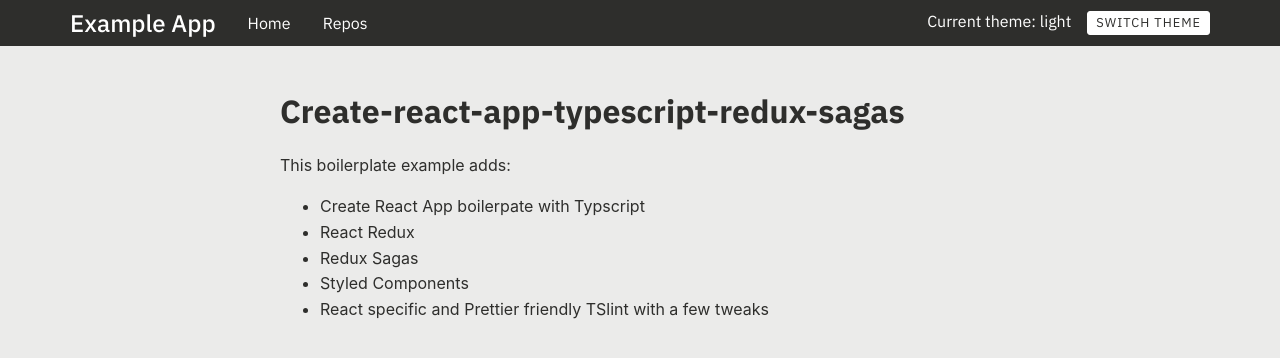
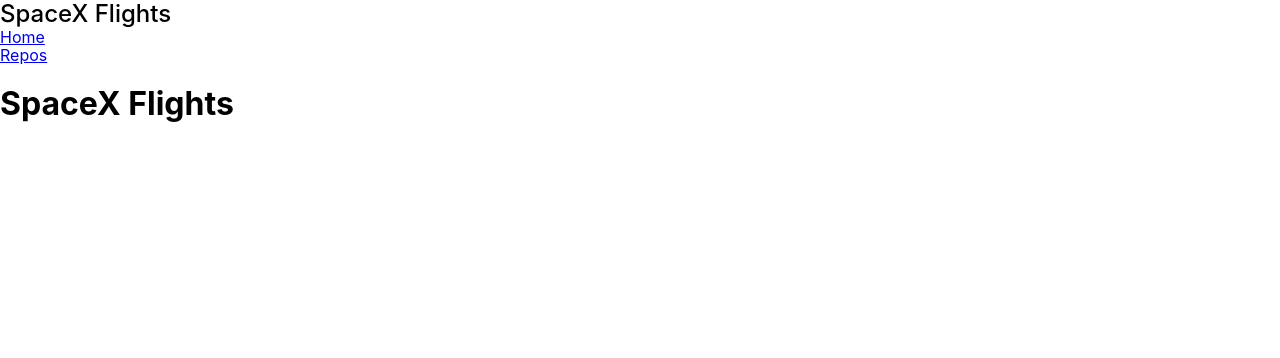
Before and after one commit to RobEasthope/spacex-flights, a React (Create React App) app: page / in a window 1280 px wide. Shown: the top 358 px of the page. Built offline with nearby package versions, Linux system fonts and the light colour scheme.

Commit message:
Strip back app to barebones

```diff
--- /dev/null
+++ b/src/components/Title.tsx
@@ -0,0 +1,8 @@
+import styled from "styled-components";
+
+const Title = styled.h2`
+  margin: 0;
+  font-weight: 500;
+`;
+
+export default Title;
--- a/src/components/layout/Container.tsx
+++ /dev/null
@@ -1,17 +0,0 @@
-import styled from "styled-components";
-
-const Container = styled("div")`
-  margin: 0 auto;
-  width: 100%;
-  max-width: 720px;
-
-  @media (min-width: 992px) {
-    max-width: 960px;
-  }
-
-  @media (min-width: 1200px) {
-    max-width: 1140px;
-  }
-`;
-
-export default Container;
--- a/src/components/layout/Header.tsx
+++ b/src/components/layout/Header.tsx
@@ -1,112 +1,23 @@
 import * as React from "react";
 import { NavLink } from "react-router-dom";
-import styled from "styled-components";
-import LayoutContainer from "../../containers/LayoutContainer";
-import Container from "./Container";
-import palette from "../../styles/palette";
+
+import Title from "../Title";
 
 interface HeaderProps {
   title: string;
 }
 
 const Header: React.SFC<HeaderProps> = ({ title }) => (
-  <Wrapper>
-    <HeaderInner>
-      <HeaderLeft>
-        <Title>{title}</Title>
-      </HeaderLeft>
-      <HeaderNav>
-        <HeaderNavLink exact={true} to="/">
-          Home
-        </HeaderNavLink>
-        <HeaderNavLink to="/repos">Repos</HeaderNavLink>
-      </HeaderNav>
-      <HeaderRight>
-        <LayoutContainer>
-          {({ theme, setTheme }) => (
-            <React.Fragment>
-              <CurrentTheme>Current theme: {theme}</CurrentTheme>
-              <ThemeSwitcherButton
-                onClick={() => setTheme(theme === "light" ? "dark" : "light")}
-              >
-                Switch theme
-              </ThemeSwitcherButton>
-            </React.Fragment>
-          )}
-        </LayoutContainer>
-      </HeaderRight>
-    </HeaderInner>
-  </Wrapper>
+  <div>
+    <Title>{title}</Title>{" "}
+    <NavLink exact={true} to="/">
+      Home
+    </NavLink>
+    <br />
+    <NavLink exact={true} to="/repos">
+      Repos
+    </NavLink>
+  </div>
 );
 
 export default Header;
-
-const Wrapper = styled("header")`
-  padding: 0.5rem 1.5rem;
-  background-color: ${palette.highlight};
-  color: white;
-  font-family: "IBM Plex Sans", -apple-system, BlinkMacSystemFont, Segoe UI,
-    Roboto, Oxygen, Ubuntu, Cantarell, Fira Sans, Droid Sans, Helvetica Neue,
-    Arial, sans-serif;
-`;
-
-const HeaderInner = styled(Container)`
-  display: flex;
-  flex-direction: column;
-  align-items: center;
-  justify-content: space-between;
-
-  @media (min-width: 992px) {
-    flex-direction: row;
-  }
-`;
-
-const HeaderLeft = styled("div")`
-  padding-right: 1rem;
-`;
-
-const HeaderNav = styled("nav")`
-  flex: 1 1 auto;
-  margin: 1rem 0;
-
-  @media (min-width: 992px) {
-    margin: 0;
-  }
-`;
-
-const HeaderNavLink = styled(NavLink)`
-  margin: 0 1rem;
-`;
-
-const HeaderRight = styled("div")`
-  padding-left: 1rem;
-`;
-
-const Title = styled.h2`
-  margin: 0;
-  font-weight: 500;
-`;
-
-const CurrentTheme = styled.span`
-  margin-right: 1rem;
-`;
-
-const ThemeSwitcherButton = styled.button`
-  display: inline-block;
-  padding: 0.25rem 0.5rem;
-  border: 1px solid #ffffff;
-  border-radius: 3px;
-  background-color: #ffffff;
-  color: ${palette.highlight};
-  font-size: 0.8rem;
-  text-transform: uppercase;
-  letter-spacing: 1px;
-  cursor: pointer;
-  transition: all 0.3s ease;
-
-  &:hover,
-  &:focus {
-    background-color: transparent;
-    color: #ffffff;
-  }
-`;
--- a/src/components/layout/Page.tsx
+++ /dev/null
@@ -1,11 +0,0 @@
-import styled from "styled-components";
-
-const Page = styled("div")`
-  display: flex;
-  flex-direction: row;
-  flex: 1 1 auto;
-  padding: 1.5rem;
-  padding-bottom: 3rem;
-`;
-
-export default Page;
--- a/src/components/layout/Root.tsx
+++ b/src/components/layout/Root.tsx
@@ -1,25 +1,9 @@
 import * as React from "react";
-import styled from "styled-components";
-
-import brandColours from "../../styles/palette";
 
 interface RootProps {
   className?: string;
 }
 
-const Root: React.SFC<RootProps> = ({ children }) => (
-  <Wrapper>{children}</Wrapper>
-);
+const Root: React.SFC<RootProps> = ({ children }) => <div>{children}</div>;
 
 export default Root;
-
-const Wrapper = styled("div")`
-  display: flex;
-  flex-direction: column;
-  width: 100%;
-  min-height: 100vh;
-  background-color: #ebebea;
-  color: #2e2e2c;
-  font-family: -apple-system, BlinkMacSystemFont, Segoe UI, Roboto, Oxygen,
-    Ubuntu, Cantarell, Fira Sans, Droid Sans, Helvetica Neue, Arial, sans-serif;
-`;
--- a/src/index.tsx
+++ b/src/index.tsx
@@ -7,8 +7,6 @@
 import App from "./App";
 import configureStore from "./configureStore";
 import * as serviceWorker from "./serviceWorker";
-
-import "typeface-ibm-plex-sans";
 
 const history = createBrowserHistory();
 
--- a/src/pages/Home/Home.tsx
+++ b/src/pages/Home/Home.tsx
@@ -1,33 +1,5 @@
 import * as React from "react";
-import styled from "styled-components";
-import Container from "../../components/layout/Container";
-import Page from "../../components/layout/Page";
-import palette from "../../styles/palette";
 
-export default () => (
-  <Page>
-    <Container>
-      <PageContent>
-        <h1>Create-react-app-typescript-redux-sagas</h1>
-        <p>This boilerplate example adds:</p>
-        <ul>
-          <li>Create React App boilerpate with Typscript</li>
-          <li>React Redux</li>
-          <li>Redux Sagas</li>
-          <li>Styled Components</li>
-          <li>React specific and Prettier friendly TSlint with a few tweaks</li>
-        </ul>
-      </PageContent>
-    </Container>
-  </Page>
-);
+const Home = () => <h1>SpaceX Flights</h1>;
 
-const PageContent = styled.article`
-  max-width: 720px;
-  margin: 0 auto;
-  line-height: 1.6;
-
-  a {
-    color: ${palette.highlight};
-  }
-`;
+export default Home;
--- a/src/pages/repos/index.tsx
+++ b/src/pages/repos/index.tsx
@@ -1,13 +1,9 @@
 import moment from "moment";
 import * as React from "react";
 import { connect } from "react-redux";
-import { Link } from "react-router-dom";
 
-import styled from "styled-components";
 import LoadingOverlay from "../../components/data/LoadingOverlay";
 import LoadingOverlayInner from "../../components/data/LoadingOverlayInner";
-import Container from "../../components/layout/Container";
-import Page from "../../components/layout/Page";
 
 import { Dispatch } from "redux";
 import { ApplicationState, ConnectedReduxProps } from "../../store";
@@ -42,8 +38,7 @@
     const { loading } = this.props;
 
     return (
-      <Page>
-        <Container>
+      <div>
         {loading && (
           <LoadingOverlay>
             <LoadingOverlayInner>LOADING</LoadingOverlayInner>
@@ -51,8 +46,7 @@
         )}
 
         {this.renderRepoInfo(this.props.data)}
-        </Container>
-      </Page>
+      </div>
     );
   }
 
--- a/src/routes.tsx
+++ b/src/routes.tsx
@@ -17,7 +17,7 @@
 
 const Routes: React.SFC = () => (
   <Root>
-    <Header title="Example App" />
+    <Header title="SpaceX Flights" />
     <Switch>
       <Route exact={true} path="/" component={IndexPage} />
       <Route path="/repos" component={ReposPage} />
--- a/src/styles/GlobalStyles.ts
+++ b/src/styles/GlobalStyles.ts
@@ -1,52 +1,7 @@
 import { createGlobalStyle } from "styled-components";
 
 export const GlobalStyles = createGlobalStyle`
-  body {
-    width: 100%;
-    overflow-x: hidden;
-    overflow-y: scroll;
-  }
 
-  h1,
-  h2,
-  h3,
-  h4 {
-    margin-bottom: 0.5rem;
-    font-family: "IBM Plex Sans", -apple-system, BlinkMacSystemFont, Segoe UI,
-      Roboto, Oxygen, Ubuntu, Cantarell, Fira Sans, Droid Sans, Helvetica Neue,
-      Arial, sans-serif;
-    line-height: 1.25;
-  }
-
-  a {
-    color: inherit;
-    text-decoration: none;
-
-    &:hover,
-    &:focus {
-      text-decoration: underline;
-    }
-  }
-
-  img {
-    max-width: 100%;
-    position: relative;
-    vertical-align: middle;
-  }
-
-  figure {
-    margin: 2rem 0;
-  }
-
-  figcaption {
-    font-size: 80%;
-  }
-
-  table {
-    width: 100%;
-    font-size: 85%;
-    border-collapse: collapse;
-  }
 `;
 
 export default GlobalStyles;
--- a/src/styles/palette.ts
+++ b/src/styles/palette.ts
@@ -1,16 +1,4 @@
 const palette = {
-  black: "#000000",
-  gray5: "#ebebea",
-  gray10: "#e5e5e5",
-  gray20: "#cccccc",
-  gray30: "#b2b2b2",
-  gray40: "#999999",
-  gray50: "#7f7f7f",
-  gray60: "#666666",
-  gray75: "#2e2e2c",
-  green: "#9ee79a",
-  white: "#fefefe",
-  yellow: "#f3df49",
   highlight: "#2e2e2c"
 };
 
```
Also changed, not shown: src/utils/styled.ts (deleted, +0 -46 lines). Lines whose indentation alone changed are shown as unchanged.
